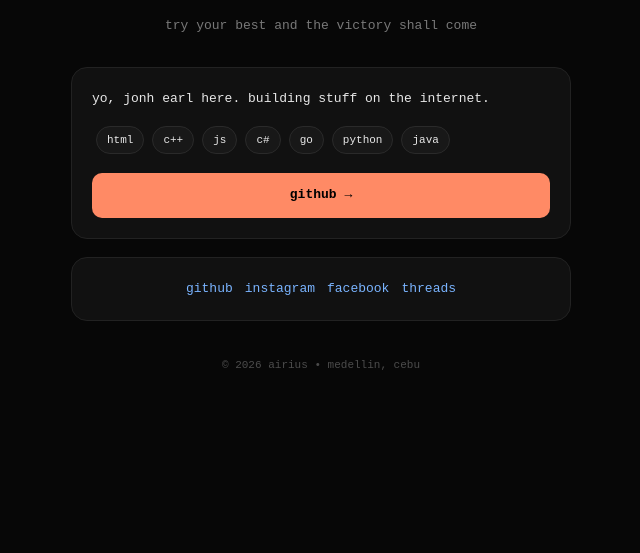
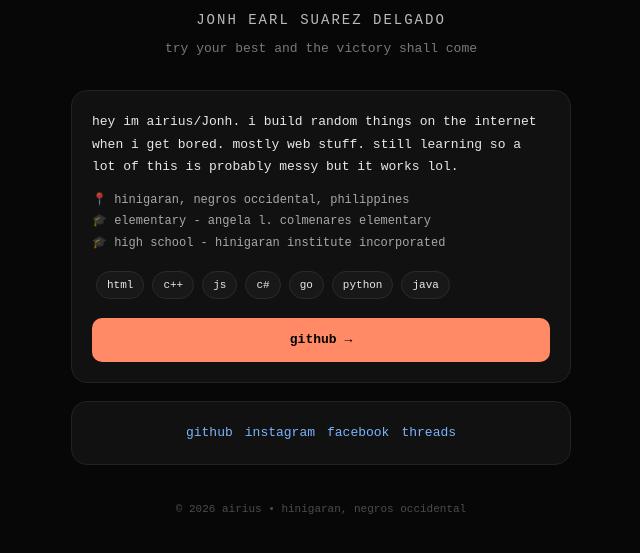
Before and after one commit to Airius-The-Creator/airius-the-creator, a plain HTML site: page index.html in a window 1280 px wide. Shown: the part 101-654 px from the top of the page, without its empty margins (319-959 px from the left). Drawn offline with Linux system fonts and the light colour scheme.

Commit message:
Modify title and footer in index.html
Updated the title and footer information in index.html.

```diff
--- a/index.html
+++ b/index.html
@@ -3,11 +3,12 @@
 <head>
 <meta charset="utf-8">
 <meta name="viewport" content="width=device-width, initial-scale=1">
-<title>airius the creator</title>
+<title>airius the creator | Jonh Earl Suarez Delgado</title>
 <style>
 *{margin:0;padding:0;box-sizing:border-box}
 body{background:#070707;color:#e8e8e8;font-family:monospace;padding:20px;line-height:1.7}
-h1{color:#ff8a65;text-align:center;font-size:28px;margin:40px 0 8px}
+h1{color:#ff8a65;text-align:center;font-size:28px;margin:40px 0 2px}
+.fullname{text-align:center;opacity:.8;font-size:14px;letter-spacing:2px;margin-bottom:6px;color:#e8e8e8}
 .sub{text-align:center;opacity:.5;margin-bottom:30px;font-size:13px}
 .card{border:1px solid #222;border-radius:16px;padding:20px;max-width:500px;margin:0 auto 18px;background:#111}
 .tag{display:inline-block;background:#181818;border:1px solid #2a2a2a;border-radius:20px;padding:4px 10px;margin:4px;font-size:11px}
@@ -15,27 +16,31 @@ h1{color:#ff8a65;text-align:center;font-size:28px;margin:40px 0 8px}
 .linkrow{display:flex;justify-content:center;gap:12px;flex-wrap:wrap}
 .linkrow a{color:#7ab4ff;text-decoration:none;font-size:13px}
 .footer{text-align:center;margin-top:35px;opacity:.3;font-size:11px}
+.info{opacity:.7;font-size:12px;margin-top:12px;line-height:1.8}
 </style>
 </head>
 <body>
 <h1>airius the creator</h1>
+<p class="fullname">JONH EARL SUAREZ DELGADO</p>
 <p class="sub">try your best and the victory shall come</p>
-
 <div class="card">
-<p>yo, jonh earl here. building stuff on the internet.</p>
+<p>hey im airius/Jonh. i build random things on the internet when i get bored. mostly web stuff. still learning so a lot of this is probably messy but it works lol.</p>
+<div class="info">
+📍 hinigaran, negros occidental, philippines<br>
+🎓 elementary - angela l. colmenares elementary<br>
+🎓 high school - hinigaran institute incorporated
+</div>
 <div style="margin-top:12px">
 <span class="tag">html</span><span class="tag">c++</span><span class="tag">js</span><span class="tag">c#</span><span class="tag">go</span><span class="tag">python</span><span class="tag">java</span>
 </div>
 <a class="btn" href="https://github.com/Airius-The-Creator" target="_blank">github →</a>
 </div>
-
 <div class="card linkrow">
 <a href="https://github.com/Airius-The-Creator" target="_blank">github</a>
 <a href="https://www.instagram.com/mizugameza_airius" target="_blank">instagram</a>
 <a href="https://www.facebook.com/jonh.earl.suarez.delgado.2025" target="_blank">facebook</a>
 <a href="https://www.threads.com/@suarezdelgadojonhearl" target="_blank">threads</a>
 </div>
-
-<p class="footer">© 2026 airius • medellin, cebu</p>
+<p class="footer">© 2026 airius • hinigaran, negros occidental</p>
 </body>
 </html>
```
